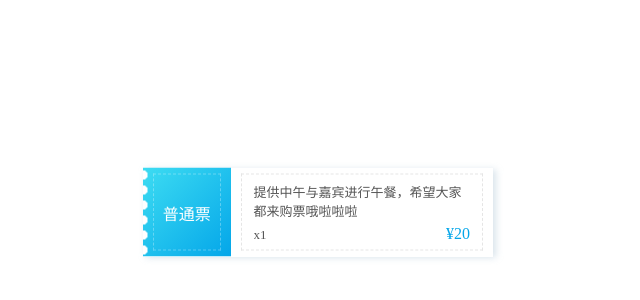
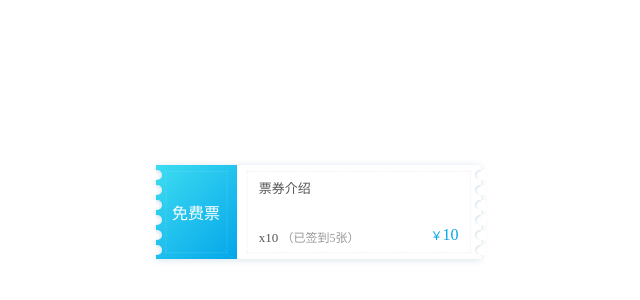
Before and after one commit to Cecil0o0/Practice, a plain HTML site: page styles/ticket.html in a window 1280 px wide. Shown: the part 188-488 px from the top of the page, without its empty margins (322-962 px from the left). Drawn offline with Linux system fonts and the light colour scheme.

Commit message:
feat: 修改票券demo

```diff
--- a/styles/ticket.html
+++ b/styles/ticket.html
@@ -16,45 +16,94 @@
       box-sizing: border-box !important;
     }
 
+    body {
+      display: flex;
+      height: 100vh;
+      align-items: center;
+      justify-content: center;
+    }
+
     .ticket {
-      position: absolute;
-      top: 50%;
-      left: 50%;
-      -webkit-transform: translate(-50%, -50%) scale(1);
-      transform: translate(-50%, -50%) scale(1);
-      min-width: 350px;
-      max-width: 350px;
+      width: 325px;
     }
 
     .ticket-content {
       width: 100%;
-      overflow: hidden;
-      box-shadow: 3px 1px 7px rgba(158, 186, 205, 0.4);
+      -webkit-box-shadow: 0px 1px 7px rgba(158, 186, 205, 0.4);
+      box-shadow: 0px 1px 7px rgba(158, 186, 205, 0.4);
+      position: relative;
+      height: 94px;
+    }
+
+    .ticket-content-left-bar,
+    .ticket-content-right-bar {
+      position: absolute;
+      right: 0;
+      top: 0;
+      bottom: 0;
+      width: 6px;
+      z-index: 8;
+      border-right: none;
+    }
+
+    .ticket-content-left-bar>*,
+    .ticket-content-right-bar>* {
+      width: 10px;
+      height: 10px;
+      z-index: 9;
+      border-radius: 50%;
+      background-color: #fff;
+      -webkit-box-shadow: inset 1px 1px 2px rgba(158, 186, 205, 0.4);
+      box-shadow: inset 1px 1px 2px rgba(158, 186, 205, 0.4);
+      margin-top: 5px;
       position: relative;
     }
 
+    .ticket-content-left-bar>*:before,
+    .ticket-content-right-bar>*:before {
+      content: '';
+      display: block;
+      width: 5px;
+      height: 10px;
+      position: absolute;
+      right: -1px;
+      background-color: #fff;
+      border: none;
+    }
+
     .ticket-content-left-bar {
-      position: absolute;
       left: 0;
-      top: 0;
-      bottom: 0;
-      width: 10px;
-      z-index: 100;
-      border-left: none;
-      background: -webkit-radial-gradient(50% 50% circle, #fff 0, #fff 43%, transparent 0);
-      background: radial-gradient(circle at 50% 50%, #fff 0, #fff 43%, transparent 0);
-      background-repeat: repeat-y;
-      background-color: transparent;
-      background-size: 15px 15px;
-      background-position: -7.5px 0;
+      right: auto;
+    }
+
+    .ticket-content-left-bar>* {
+      margin-left: -4px;
+      -webkit-box-shadow: inset -1px 1px 4px rgba(158, 186, 205, 0.4);
+      box-shadow: inset -1px 1px 4px rgba(158, 186, 205, 0.4);
+    }
+
+    .ticket-content-left-bar>*:before {
+      left: -1px;
     }
 
     .ticket-content-left {
       position: absolute;
-      background-image: -webkit-linear-gradient(315deg, #3ddcf2, #04a6e9);
       background-image: linear-gradient(135deg, #3ddcf2, #04a6e9);
       height: 100%;
       width: 25%;
+    }
+
+    .ticket-content-left-border {
+      -webkit-transform: scale(0.5);
+      transform: scale(0.5);
+      position: absolute;
+      border: 1px dashed rgba(255, 255, 255, 0.3);
+      top: -50%;
+      right: -50%;
+      bottom: -50%;
+      left: -50%;
+      background-color: transparent;
+      margin: 12px 20px;
     }
 
     .ticket-content-left-body {
@@ -66,7 +115,6 @@
       left: 0;
       right: 0;
       margin: 6px 10px;
-      border: 1px dashed rgba(255, 255, 255, 0.3);
       text-align: center;
     }
 
@@ -81,10 +129,23 @@
 
     .ticket-content-right {
       position: relative;
-      float: left;
       display: inline-block;
       width: 75%;
       margin-left: 25%;
+      height: 94px;
+    }
+
+    .ticket-content-right-border {
+      -webkit-transform: scale(0.5);
+      transform: scale(0.5);
+      position: absolute;
+      border: 1px dashed #e5e5e5;
+      top: -50%;
+      right: -50%;
+      bottom: -50%;
+      left: -50%;
+      background-color: transparent;
+      margin: 12px 20px;
     }
 
     .ticket-content-right-body {
@@ -94,12 +155,22 @@
       height: 100%;
       margin: 6px 10px;
       padding: 7px 12px;
-      border: 1px dashed #e5e5e5;
+      height: 82px;
+    }
+
+    .ticket-content-right-body-title {
+      line-height: 22px;
+      height: 44px;
+      display: -webkit-box;
+      overflow: hidden;
+      text-overflow: ellipsis;
+      -webkit-line-clamp: 2;
+      -webkit-box-orient: vertical;
     }
 
     .ticket-content-right-body-help {
       overflow: hidden;
-      margin-top: 5px;
+      margin-top: 4px;
     }
 
     .ticket-content-right-body-count {
@@ -108,29 +179,90 @@
       font-size: 13px;
     }
 
+    .ticket-content-right-body-count span {
+      color: #999;
+      font-size: 12px;
+    }
+
     .ticket-content-right-body-price {
       float: right;
+      font-size: 12px;
+      color: #04a6e9;
+    }
+
+    .ticket-content-right-body-price span {
       font-size: 16px;
-      color: #04a6e9;
+    }
+
+    .ticket-content-right-body-price .price__free {
+      line-height: 2;
+    }
+
+    .ticket-content-right-body-left {
+      max-width: 30%;
+      display: -webkit-box;
+      overflow: hidden;
+      text-overflow: ellipsis;
+      -webkit-line-clamp: 2;
+      -webkit-box-orient: vertical;
+      max-height: 40px;
+      position: absolute;
+      left: 5%;
+      top: 50%;
+      -webkit-transform: translateY(-50%);
+      transform: translateY(-50%);
+      font-size: 14px;
+    }
+
+    .ticket-content-right-body-right {
+      position: absolute;
+      right: 30px;
+      top: 50%;
+      -webkit-transform: translateY(-50%);
+      transform: translateY(-50%);
     }
   </style>
 </head>
 
 <body>
+
   <div class="ticket">
     <div class="ticket-content">
-      <div class="ticket-content-left-bar"></div>
+      <div class="ticket-content-left-bar">
+        <div class="tball_1"></div>
+        <div class="tball_2"></div>
+        <div class="tball_3"></div>
+        <div class="tball_4"></div>
+        <div class="tball_5"></div>
+        <div class="tball_6"></div>
+      </div>
       <div class="ticket-content-left">
+        <div class="ticket-content-left-border"></div>
         <div class="ticket-content-left-body">
-          <div class="center">普通票</div>
+          <div class="center">免费票</div>
         </div>
       </div>
+      <div class="ticket-content-right-bar">
+        <div class="tball_1"></div>
+        <div class="tball_2"></div>
+        <div class="tball_3"></div>
+        <div class="tball_4"></div>
+        <div class="tball_5"></div>
+        <div class="tball_6"></div>
+      </div>
       <div class="ticket-content-right">
+        <div class="ticket-content-right-border"></div>
         <div class="ticket-content-right-body">
-          <div class="ticket-content-right-body-title">提供中午与嘉宾进行午餐，希望大家都来购票哦啦啦啦</div>
+          <div class="ticket-content-right-body-title">票券介绍</div>
           <div class="ticket-content-right-body-help">
-            <div class="ticket-content-right-body-count">x1</div>
-            <div class="ticket-content-right-body-price">¥20</div>
+            <div class="ticket-content-right-body-count">x10
+              <span v-if="showCheckIn">
+                  （已签到5张）
+              </span>
+            </div>
+            <div class="ticket-content-right-body-price">
+              ￥<span>10</span>
+            </div>
           </div>
         </div>
       </div>
```
Also changed, not shown: plugins/LinePoint.html (renamed from htmls/LinePoint.html).
